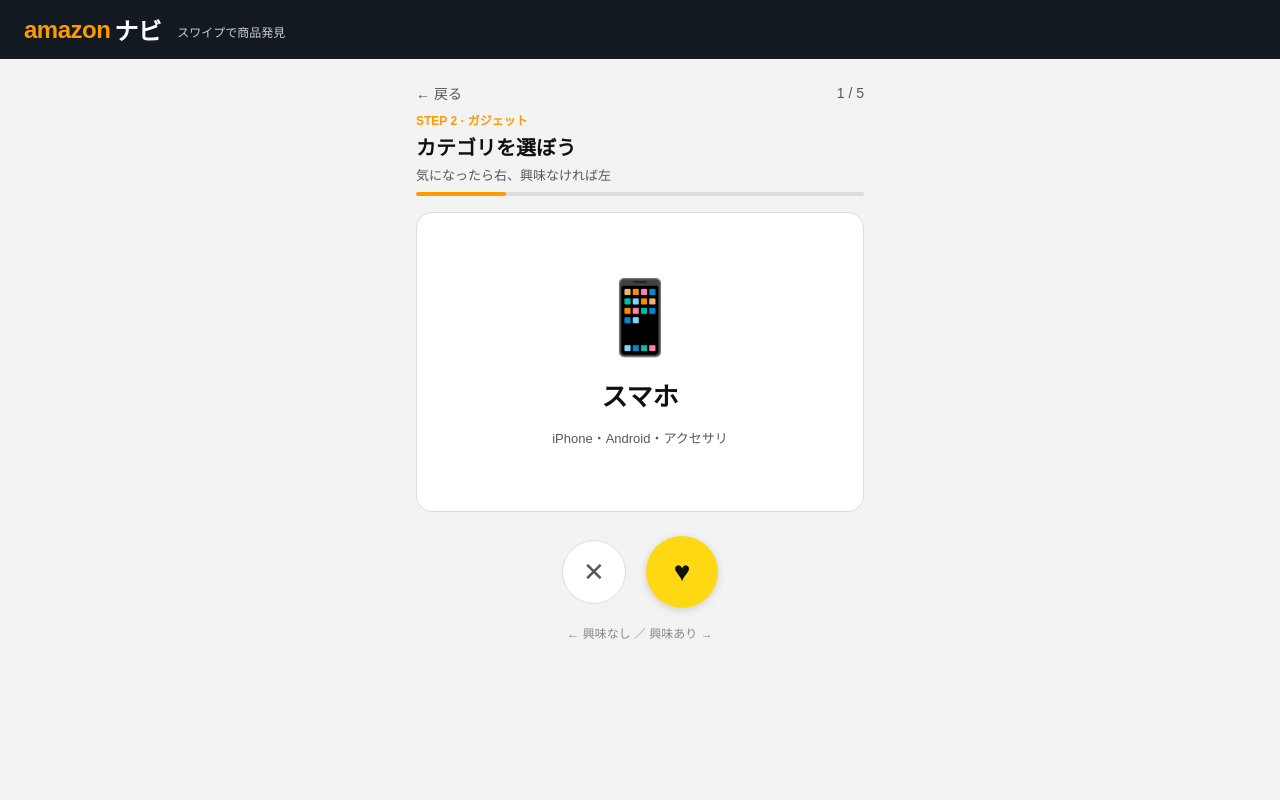
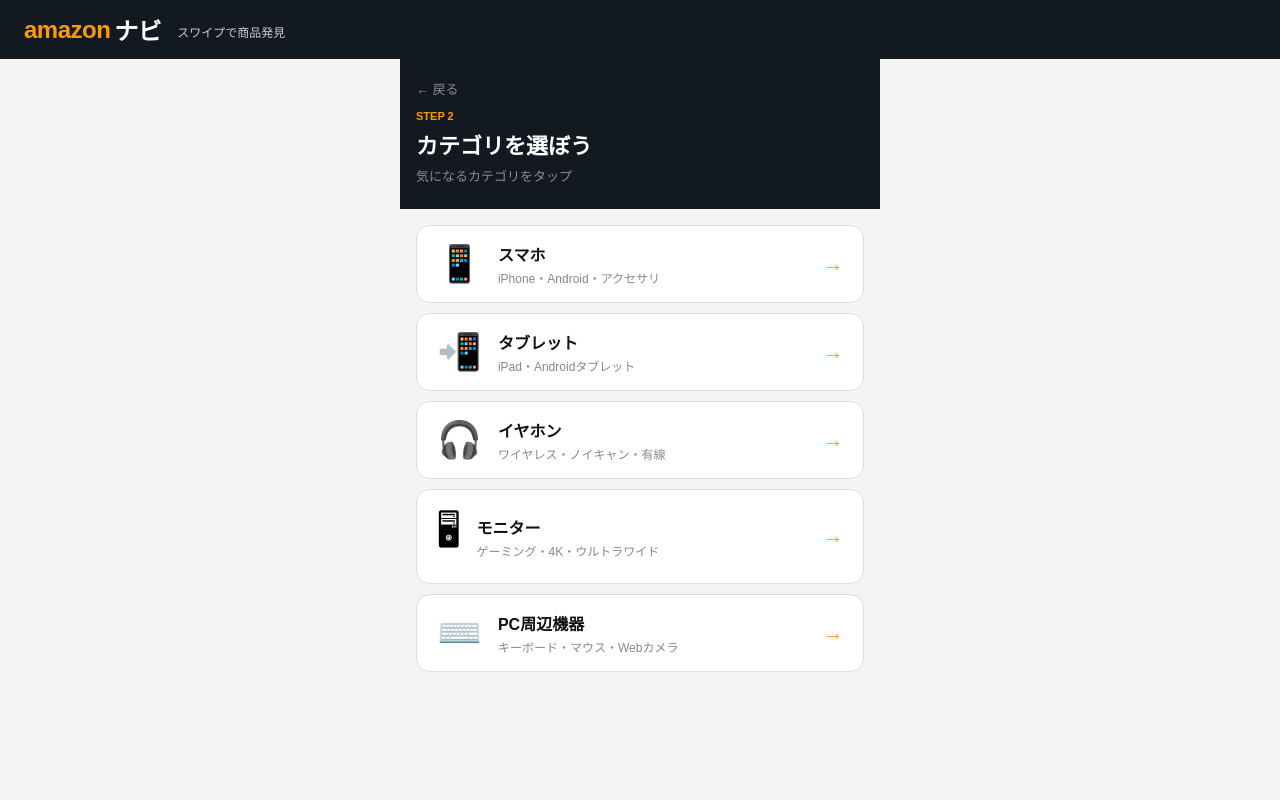
Before and after one commit to Mikiya1/amanavi, a Next.js app: page /category in a window 1280 px wide. Shown: the top 800 px of the page. Built offline with nearby package versions, Linux system fonts and the light colour scheme.

Commit message:
STEP2をスワイプ式→タップ1択選択式に変更

```diff
--- a/app/category/page.tsx
+++ b/app/category/page.tsx
@@ -1,11 +1,22 @@
 'use client'
 
-import { useState, Suspense } from 'react'
+import { Suspense } from 'react'
 import { useRouter, useSearchParams } from 'next/navigation'
 import Header from '../components/Header'
-import SwipeCard from '../components/SwipeCard'
 
 const categories: Record<string, { id: number; name: string; emoji: string; desc: string }[]> = {
+  'ガジェット': [
+    { id: 1, name: 'スマホ', emoji: '📱', desc: 'iPhone・Android・アクセサリ' },
+    { id: 2, name: 'タブレット', emoji: '📲', desc: 'iPad・Androidタブレット' },
+    { id: 3, name: 'イヤホン', emoji: '🎧', desc: 'ワイヤレス・ノイキャン・有線' },
+    { id: 4, name: 'モニター', emoji: '🖥', desc: 'ゲーミング・4K・ウルトラワイド' },
+    { id: 5, name: 'PC周辺機器', emoji: '⌨️', desc: 'キーボード・マウス・Webカメラ' },
+  ],
+  'ゲーム': [
+    { id: 1, name: 'Nintendo Switch', emoji: '🎮', desc: 'ソフト・周辺機器・アクセサリ' },
+    { id: 2, name: 'PlayStation', emoji: '🕹', desc: 'PS5・PS4・コントローラー' },
+    { id: 3, name: 'PCゲーム', emoji: '💻', desc: 'ゲーミングPC・マウス・ヘッドセット' },
+  ],
   'カメラ': [
     { id: 1, name: 'ミラーレス一眼', emoji: '📷', desc: 'Sony・Fujifilm・Canon' },
     { id: 2, name: 'アクションカメラ', emoji: '🎥', desc: 'GoPro・DJI・Insta360' },
@@ -20,6 +31,13 @@
     { id: 4, name: 'スマート家電', emoji: '🏠', desc: 'ロボット掃除機・自動給餌器' },
     { id: 5, name: 'Wi-Fi・ネットワーク', emoji: '📡', desc: 'ルーター・メッシュWi-Fi' },
   ],
+  'ファッション': [
+    { id: 1, name: 'トップス', emoji: '👕', desc: 'Tシャツ・シャツ・パーカー' },
+    { id: 2, name: 'シューズ', emoji: '👟', desc: 'スニーカー・ブーツ・サンダル' },
+    { id: 3, name: 'バッグ', emoji: '🎒', desc: 'リュック・トート・ショルダー' },
+    { id: 4, name: 'アクセサリ', emoji: '⌚', desc: '時計・サングラス・帽子' },
+    { id: 5, name: 'アウター', emoji: '🧥', desc: 'ジャケット・コート・ダウン' },
+  ],
   'コスメ・美容': [
     { id: 1, name: 'スキンケア', emoji: '🧴', desc: '化粧水・美容液・クリーム' },
     { id: 2, name: 'メイク', emoji: '💄', desc: 'ファンデ・リップ・アイシャドウ' },
@@ -27,12 +45,31 @@
     { id: 4, name: '香水', emoji: '🌸', desc: 'フレグランス・ボディミスト' },
     { id: 5, name: '美容家電', emoji: '✨', desc: '美顔器・脱毛器・ヘアアイロン' },
   ],
+  'インテリア': [
+    { id: 1, name: 'キッチン家電', emoji: '🍳', desc: 'トースター・ミキサー・電気ケトル' },
+    { id: 2, name: '空調・空気', emoji: '💨', desc: '空気清浄機・扇風機・加湿器' },
+    { id: 3, name: '照明', emoji: '💡', desc: 'シーリング・スタンド・スマート照明' },
+    { id: 4, name: '収納', emoji: '📦', desc: 'ボックス・棚・ハンガーラック' },
+    { id: 5, name: '掃除', emoji: '🤖', desc: 'ロボット掃除機・コードレス・モップ' },
+  ],
   '食品・グルメ': [
     { id: 1, name: 'お菓子・スイーツ', emoji: '🍫', desc: 'チョコ・クッキー・ケーキ' },
     { id: 2, name: 'コーヒー・お茶', emoji: '☕', desc: '豆・ティーバッグ・抹茶' },
     { id: 3, name: 'お取り寄せグルメ', emoji: '🍱', desc: '肉・海産物・ご当地グルメ' },
     { id: 4, name: '調味料・パントリー', emoji: '🧂', desc: 'オリーブオイル・スパイス・だし' },
     { id: 5, name: 'お酒', emoji: '🍺', desc: 'クラフトビール・ワイン・日本酒' },
+  ],
+  '本・漫画': [
+    { id: 1, name: 'ビジネス書', emoji: '💼', desc: '自己啓発・マーケティング・投資' },
+    { id: 2, name: '漫画', emoji: '📕', desc: '少年・少女・青年・完結済み' },
+    { id: 3, name: '小説', emoji: '📖', desc: 'ミステリー・SF・恋愛・ファンタジー' },
+  ],
+  'スポーツ': [
+    { id: 1, name: '筋トレ', emoji: '💪', desc: 'ダンベル・プロテイン・ベンチ' },
+    { id: 2, name: 'ランニング', emoji: '🏃', desc: 'シューズ・ウェア・スマートウォッチ' },
+    { id: 3, name: 'アウトドア', emoji: '⛺', desc: 'テント・バーベキュー・登山' },
+    { id: 4, name: 'ヨガ・ストレッチ', emoji: '🧘', desc: 'マット・ブロック・ウェア' },
+    { id: 5, name: '球技', emoji: '⚽', desc: 'サッカー・バスケ・テニス' },
   ],
   '音楽': [
     { id: 1, name: 'ギター', emoji: '🎸', desc: 'アコギ・エレキ・ベース' },
@@ -90,44 +127,6 @@
     { id: 4, name: 'タブレット学習', emoji: '📱', desc: 'スタディタブレット・教材' },
     { id: 5, name: '語学学習', emoji: '🌍', desc: '英語・中国語・テキスト' },
   ],
-  'ガジェット': [
-    { id: 1, name: 'スマホ', emoji: '📱', desc: 'iPhone・Android・アクセサリ' },
-    { id: 2, name: 'タブレット', emoji: '📲', desc: 'iPad・Androidタブレット' },
-    { id: 3, name: 'イヤホン', emoji: '🎧', desc: 'ワイヤレス・ノイキャン・有線' },
-    { id: 4, name: 'モニター', emoji: '🖥', desc: 'ゲーミング・4K・ウルトラワイド' },
-    { id: 5, name: 'PC周辺機器', emoji: '⌨️', desc: 'キーボード・マウス・Webカメラ' },
-  ],
-  'ゲーム': [
-    { id: 1, name: 'Nintendo Switch', emoji: '🎮', desc: 'ソフト・周辺機器・アクセサリ' },
-    { id: 2, name: 'PlayStation', emoji: '🕹', desc: 'PS5・PS4・コントローラー' },
-    { id: 3, name: 'PCゲーム', emoji: '💻', desc: 'ゲーミングPC・マウス・ヘッドセット' },
-  ],
-  '本・漫画': [
-    { id: 1, name: 'ビジネス書', emoji: '💼', desc: '自己啓発・マーケティング・投資' },
-    { id: 2, name: '漫画', emoji: '📕', desc: '少年・少女・青年・完結済み' },
-    { id: 3, name: '小説', emoji: '📖', desc: 'ミステリー・SF・恋愛・ファンタジー' },
-  ],
-  'ファッション': [
-    { id: 1, name: 'トップス', emoji: '👕', desc: 'Tシャツ・シャツ・パーカー' },
-    { id: 2, name: 'シューズ', emoji: '👟', desc: 'スニーカー・ブーツ・サンダル' },
-    { id: 3, name: 'バッグ', emoji: '🎒', desc: 'リュック・トート・ショルダー' },
-    { id: 4, name: 'アクセサリ', emoji: '⌚', desc: '時計・サングラス・帽子' },
-    { id: 5, name: 'アウター', emoji: '🧥', desc: 'ジャケット・コート・ダウン' },
-  ],
-  'インテリア': [
-    { id: 1, name: 'キッチン家電', emoji: '🍳', desc: 'トースター・ミキサー・電気ケトル' },
-    { id: 2, name: '空調・空気', emoji: '💨', desc: '空気清浄機・扇風機・加湿器' },
-    { id: 3, name: '照明', emoji: '💡', desc: 'シーリング・スタンド・スマート照明' },
-    { id: 4, name: '収納', emoji: '📦', desc: 'ボックス・棚・ハンガーラック' },
-    { id: 5, name: '掃除', emoji: '🤖', desc: 'ロボット掃除機・コードレス・モップ' },
-  ],
-  'スポーツ': [
-    { id: 1, name: '筋トレ', emoji: '💪', desc: 'ダンベル・プロテイン・ベンチ' },
-    { id: 2, name: 'ランニング', emoji: '🏃', desc: 'シューズ・ウェア・スマートウォッチ' },
-    { id: 3, name: 'アウトドア', emoji: '⛺', desc: 'テント・バーベキュー・登山' },
-    { id: 4, name: 'ヨガ・ストレッチ', emoji: '🧘', desc: 'マット・ブロック・ウェア' },
-    { id: 5, name: '球技', emoji: '⚽', desc: 'サッカー・バスケ・テニス' },
-  ],
 }
 
 function CategoryContent() {
@@ -140,90 +139,59 @@
     (categories[genre] ?? []).map(item => ({ ...item, genre }))
   )
 
-  const [index, setIndex] = useState(0)
-  const [likedCategories, setLikedCategories] = useState<{ name: string; genre: string }[]>([])
-  const [animating, setAnimating] = useState<'left' | 'right' | null>(null)
-
-  const current = allItems[index]
-  const next = allItems[index + 1]
-
-  const handleSwipe = (dir: 'left' | 'right') => {
-    if (animating) return
-    setAnimating(dir)
-    const newLiked = dir === 'right'
-      ? [...likedCategories, { name: current.name, genre: current.genre }]
-      : likedCategories
-    if (dir === 'right') setLikedCategories(newLiked)
-
-    setTimeout(() => {
-      setAnimating(null)
-      if (index + 1 >= allItems.length) {
-        const selected = dir === 'right' ? newLiked : likedCategories
-        if (selected.length === 0) {
-          // 全部スキップなら最初のカテゴリへ
-          router.push(`/refine?genre=${genres[0]}&category=${allItems[0].name}`)
-        } else {
-          // LIKEした全カテゴリをカンマ区切りで渡す
-          const category = selected[0].name
-          const genre = selected[0].genre
-          router.push(`/refine?genre=${genre}&category=${category}`)
-        }
-      } else {
-        setIndex(prev => prev + 1)
-      }
-    }, 320)
+  const handleSelect = (item: { name: string; genre: string }) => {
+    router.push(`/refine?genre=${item.genre}&category=${item.name}`)
   }
 
   return (
     <>
       <Header />
-      <main style={{ background: '#F3F3F3', minHeight: '100vh', color: '#0F1111', fontFamily: 'sans-serif', display: 'flex', flexDirection: 'column', alignItems: 'center', padding: '24px 16px', maxWidth: '480px', margin: '0 auto' }}>
+      <main style={{ background: '#F3F3F3', minHeight: '100vh', fontFamily: 'sans-serif', maxWidth: '480px', margin: '0 auto', paddingBottom: '40px' }}>
 
-        <div style={{ width: '100%', display: 'flex', justifyContent: 'space-between', alignItems: 'center', marginBottom: '8px' }}>
-          <button onClick={() => router.push('/genre')} style={{ background: 'none', border: 'none', color: '#565959', fontSize: '14px', padding: 0, cursor: 'pointer' }}>← 戻る</button>
-          <span style={{ color: '#565959', fontSize: '14px' }}>{index + 1} / {allItems.length}</span>
+        <div style={{ background: '#131921', padding: '20px 16px 24px', marginBottom: '16px' }}>
+          <button onClick={() => router.push('/genre')} style={{ background: 'none', border: 'none', color: 'rgba(255,255,255,0.5)', fontSize: '13px', padding: 0, cursor: 'pointer', marginBottom: '12px', display: 'block' }}>← 戻る</button>
+          <div style={{ fontSize: '11px', color: '#FF9900', fontWeight: '700', marginBottom: '6px' }}>STEP 2</div>
+          <div style={{ fontSize: '22px', fontWeight: '800', color: '#fff', marginBottom: '6px' }}>カテゴリを選ぼう</div>
+          <div style={{ fontSize: '13px', color: 'rgba(255,255,255,0.5)' }}>気になるカテゴリをタップ</div>
         </div>
 
-        <div style={{ width: '100%', marginBottom: '8px' }}>
-          <div style={{ fontSize: '12px', color: '#FF9900', fontWeight: '700', marginBottom: '4px' }}>STEP 2 · {current?.genre}</div>
-          <div style={{ fontSize: '20px', fontWeight: '700' }}>カテゴリを選ぼう</div>
-          <div style={{ fontSize: '13px', color: '#565959', marginTop: '4px' }}>気になったら右、興味なければ左</div>
+        <div style={{ padding: '0 16px' }}>
+          {genres.map(genre => (
+            <div key={genre} style={{ marginBottom: '24px' }}>
+              {genres.length > 1 && (
+                <div style={{ fontSize: '13px', fontWeight: '700', color: '#FF9900', marginBottom: '10px', paddingLeft: '4px' }}>
+                  {genre}
+                </div>
+              )}
+              <div style={{ display: 'flex', flexDirection: 'column', gap: '10px' }}>
+                {(categories[genre] ?? []).map(item => (
+                  <button
+                    key={item.id}
+                    onClick={() => handleSelect({ name: item.name, genre })}
+                    style={{
+                      background: '#fff',
+                      border: '1px solid #DDD',
+                      borderRadius: '14px',
+                      padding: '16px 20px',
+                      display: 'flex',
+                      alignItems: 'center',
+                      gap: '16px',
+                      cursor: 'pointer',
+                      textAlign: 'left',
+                    }}
+                  >
+                    <div style={{ fontSize: '36px', flexShrink: 0 }}>{item.emoji}</div>
+                    <div style={{ flex: 1 }}>
+                      <div style={{ fontSize: '16px', fontWeight: '700', color: '#0F1111' }}>{item.name}</div>
+                      <div style={{ fontSize: '12px', color: '#888', marginTop: '3px' }}>{item.desc}</div>
+                    </div>
+                    <div style={{ fontSize: '20px', color: '#FF9900', flexShrink: 0 }}>→</div>
+                  </button>
+                ))}
+              </div>
+            </div>
+          ))}
         </div>
-
-        <div style={{ width: '100%', height: '4px', background: '#DDD', borderRadius: '2px', marginBottom: '16px' }}>
-          <div style={{ height: '100%', background: '#FF9900', borderRadius: '2px', width: `${((index + 1) / allItems.length) * 100}%`, transition: 'width 0.3s' }} />
-        </div>
-
-        {likedCategories.length > 0 && (
-          <div style={{ width: '100%', display: 'flex', gap: '8px', flexWrap: 'wrap', marginBottom: '16px' }}>
-            {likedCategories.map((c, i) => (
-              <span key={i} style={{ background: '#FFF3CD', color: '#FF9900', fontSize: '12px', padding: '4px 10px', borderRadius: '20px', border: '1px solid #FF9900' }}>{c.name}</span>
-            ))}
-          </div>
-        )}
-
-        <div style={{ width: '100%', position: 'relative', height: '300px', marginBottom: '24px' }}>
-          {next && (
-            <div style={{ position: 'absolute', inset: 0, background: '#fff', border: '1px solid #DDD', borderRadius: '16px', transform: 'scale(0.95) translateY(8px)', zIndex: 0 }} />
-          )}
-          <SwipeCard onSwipe={handleSwipe} animating={animating}>
-            <div style={{
-              position: 'absolute', inset: 0, background: '#fff', border: '1px solid #DDD', borderRadius: '16px', overflow: 'hidden',
-              display: 'flex', flexDirection: 'column', alignItems: 'center', justifyContent: 'center', gap: '16px', padding: '32px',
-            }}>
-              <div style={{ fontSize: '72px', pointerEvents: 'none' }}>{current?.emoji}</div>
-              <div style={{ fontSize: '26px', fontWeight: '700', textAlign: 'center', color: '#0F1111', pointerEvents: 'none' }}>{current?.name}</div>
-              <div style={{ fontSize: '13px', color: '#565959', textAlign: 'center', lineHeight: 1.6, pointerEvents: 'none' }}>{current?.desc}</div>
-            </div>
-          </SwipeCard>
-        </div>
-
-        <div style={{ display: 'flex', gap: '20px', alignItems: 'center' }}>
-          <button onClick={() => handleSwipe('left')} style={{ width: '64px', height: '64px', borderRadius: '50%', border: '1px solid #DDD', background: '#fff', fontSize: '26px', color: '#565959', display: 'flex', alignItems: 'center', justifyContent: 'center', cursor: 'pointer' }}>✕</button>
-          <button onClick={() => handleSwipe('right')} style={{ width: '72px', height: '72px', borderRadius: '50%', border: 'none', background: '#FFD814', fontSize: '28px', color: '#0F1111', display: 'flex', alignItems: 'center', justifyContent: 'center', cursor: 'pointer', boxShadow: '0 2px 8px rgba(0,0,0,0.15)' }}>♥</button>
-        </div>
-
-        <div style={{ marginTop: '16px', fontSize: '12px', color: '#888' }}>← 興味なし ／ 興味あり →</div>
       </main>
     </>
   )
```
